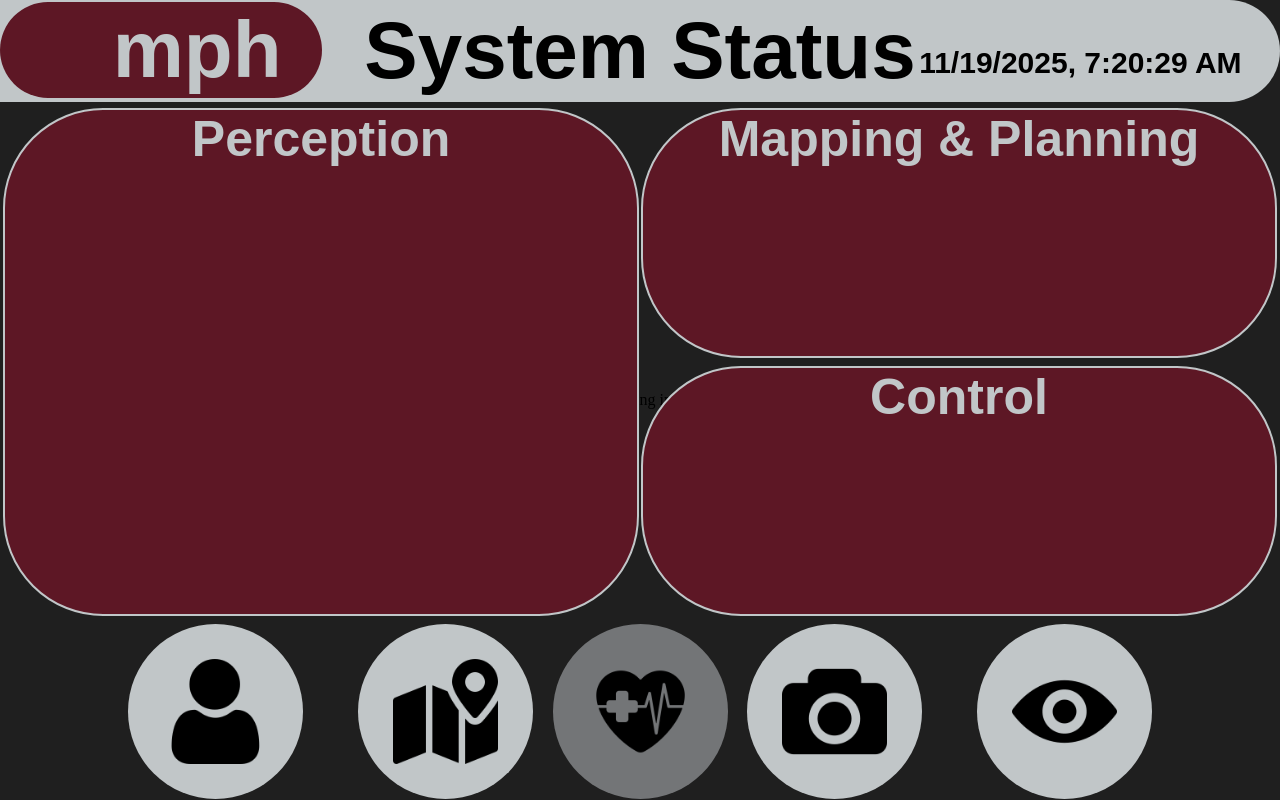
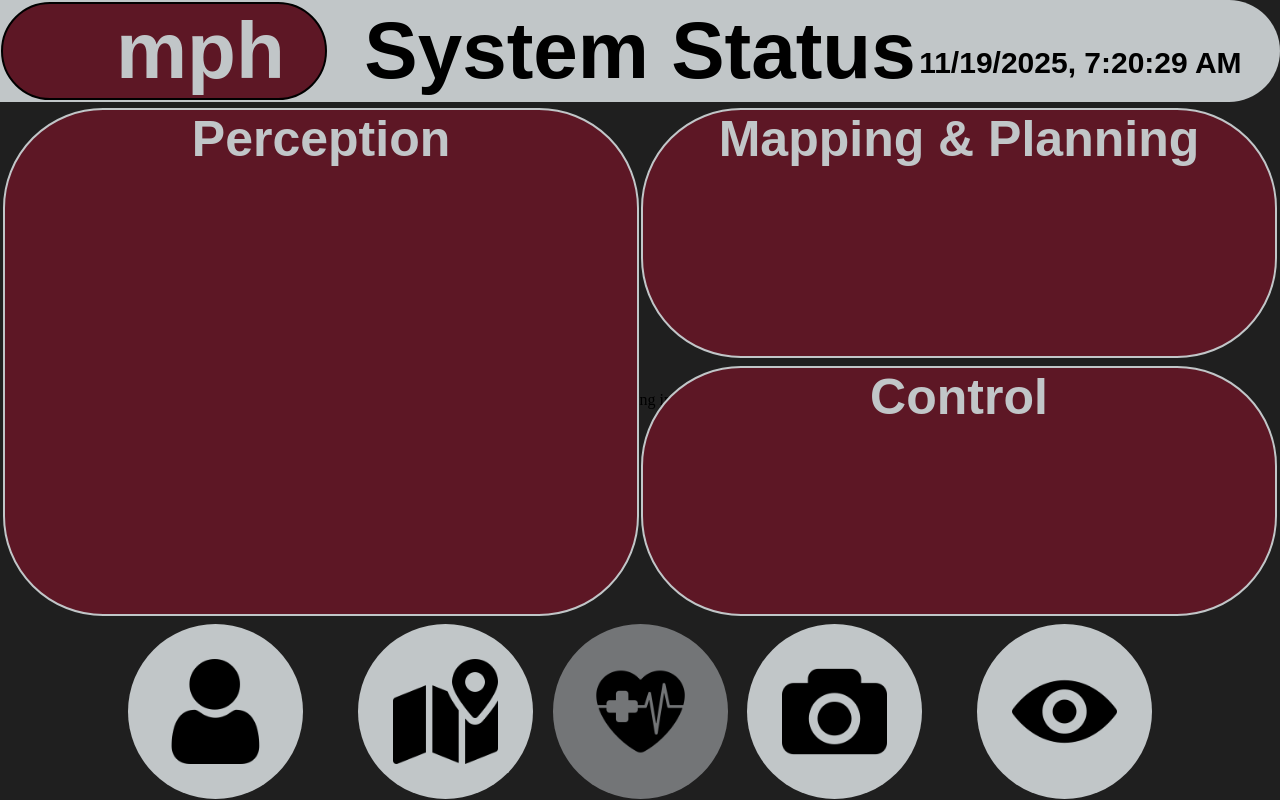
Before and after one commit to HBWright/CAVS-Group-2-HCI, a React (Vite) app in the folder CavsUI/CavsUiReact/: page /operatorSys in a window 1280 px wide. Built offline with nearby package versions, Linux system fonts and the light colour scheme.

Commit message:
Outline to speed box

```diff
--- a/CavsUI/CavsUiReact/src/Operator/OperatorShapes.module.css
+++ b/CavsUI/CavsUiReact/src/Operator/OperatorShapes.module.css
@@ -87,12 +87,13 @@
     padding-right: 40px;
     /* Dimensions */
     width: 22%;
-    height: 12%;
+    height: 11.75%;
     position: absolute;
     z-index: 3;
     top: .25%;
-    left: 0%;
+    left: .1%;
     border-color: #ffffff;
+    border: 2px solid #000000;
     border-radius: 100px 100px 100px 100px; /* top-left, top-right, bottom-right, bottom-left */
     /* Color */
     background-color: #5D1725;
--- a/CavsUI/CavsUiReact/src/Passenger/PassengerShapes.module.css
+++ b/CavsUI/CavsUiReact/src/Passenger/PassengerShapes.module.css
@@ -70,12 +70,13 @@
     padding-right: 40px;
     /* Dimensions */
     width: 22%;
-    height: 12%;
+    height: 11.75%;
     position: absolute;
     z-index: 3;
     top: .25%;
-    left: 0%;
+    left: .1%;
     border-color: #ffffff;
+    border: 2px solid #000000;
     border-radius: 100px 100px 100px 100px; /* top-left, top-right, bottom-right, bottom-left */
     /* Color */
     background-color: #5D1725;
--- a/CavsUI/CavsUiReact/src/Sponsor/SponsorShapes.module.css
+++ b/CavsUI/CavsUiReact/src/Sponsor/SponsorShapes.module.css
@@ -70,12 +70,13 @@
     padding-right: 40px;
     /* Dimensions */
     width: 22%;
-    height: 12%;
+    height: 11.75%;
     position: absolute;
     z-index: 3;
     top: .25%;
-    left: 0%;
+    left: .1%;
     border-color: #ffffff;
+    border: 2px solid #000000;
     border-radius: 100px 100px 100px 100px; /* top-left, top-right, bottom-right, bottom-left */
     /* Color */
     background-color: #5D1725;
```
